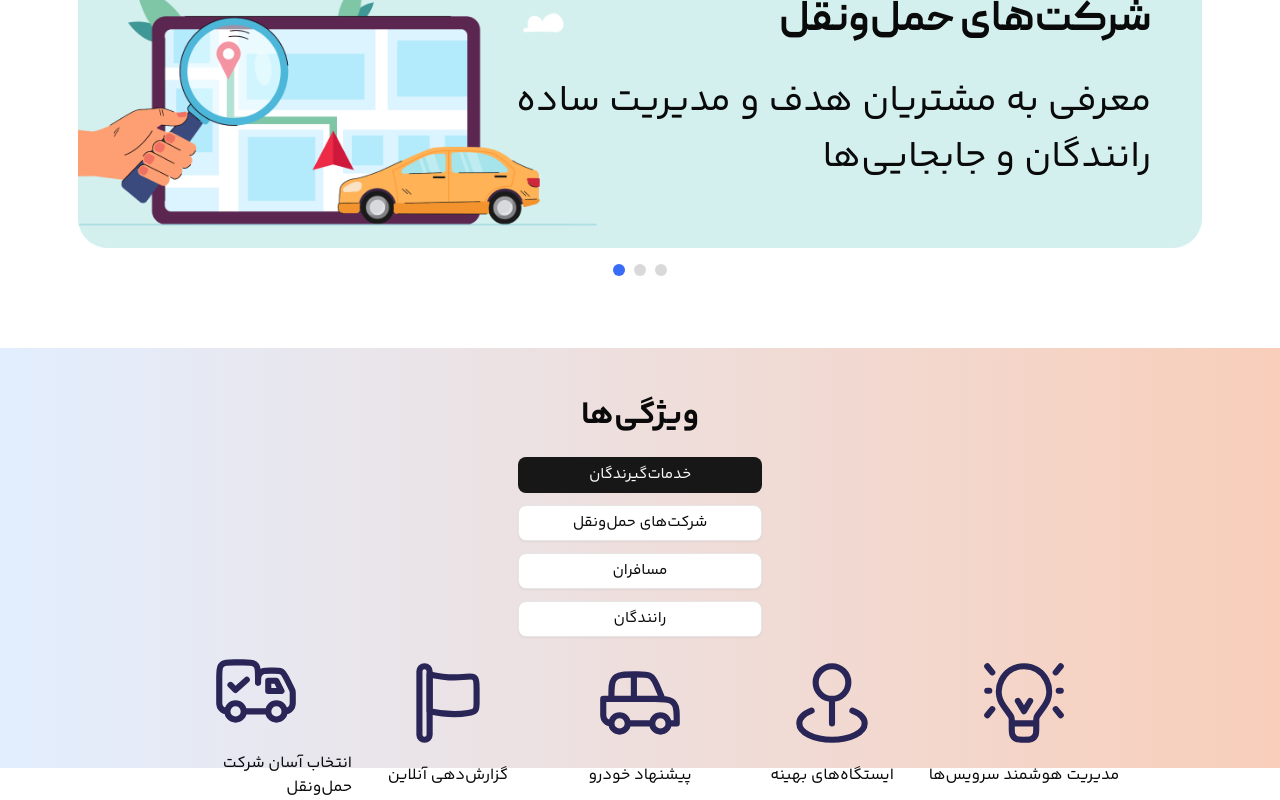
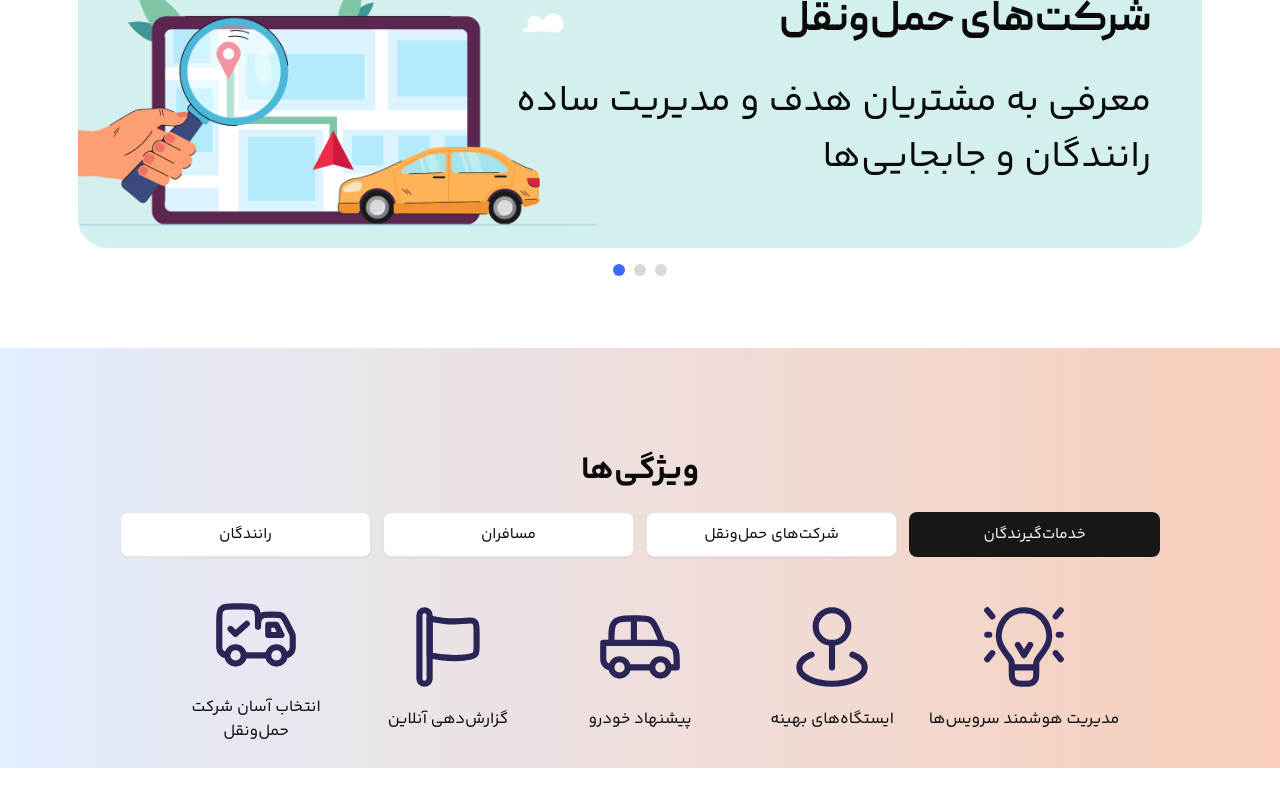
Before and after one commit to pexicade/sapway, a Next.js app: page / in a window 1280 px wide. Shown: the part 2188-2988 px from the top of the page. Built offline with nearby package versions, Linux system fonts and the light colour scheme.

Commit message:
done with feature section (not quite responsive tho)

```diff
--- a/components/features.tsx
+++ b/components/features.tsx
@@ -144,15 +144,15 @@ export const Features = () => {
         ویژگی‌ها
       </h2>
       <div
-        className="mt-[17px] flex flex-col gap-4 items-center justify-center"
+        className="mt-[17px] flex flex-col gap-10 items-center justify-center"
         dir="rtl"
       >
-        <div className="flex flex-wrap items-center justify-center gap-3">
+        <div className="flex flex-wrap items-center justify-center gap-3 w-full">
           {features.map((feature) => (
             <Button
               key={feature.name}
               // className={`w-[251px] h-[45px] transition-colors duration-500 font-normal text-[16px] font-(family-name:--font-yekan-fanum)`}
-              className="w-1/4 sm:w-1/2 px-[clamp(0.75rem,1vw,1.25rem)] py-[clamp(0.5rem,0.8vw,1rem)] text-[clamp(0.9rem,1.2vw,1.3rem)]
+              className="w-[251px] h-[45px] px-[clamp(0.75rem,1vw,1.25rem)] py-[clamp(0.5rem,0.8vw,1rem)] text-[clamp(0.9rem,1.2vw,1.3rem)]
                 transition-colors duration-500 font-normal font-(family-name:--font-yekan-fanum)
               "
               variant={`${
@@ -182,7 +182,7 @@ export const Features = () => {
                     width={98}
                     height={98}
                   />
-                  <span>{icon.text}</span>
+                  <span className="text-center"> {icon.text}</span>
                 </div>
               ))}
             </div>
```
